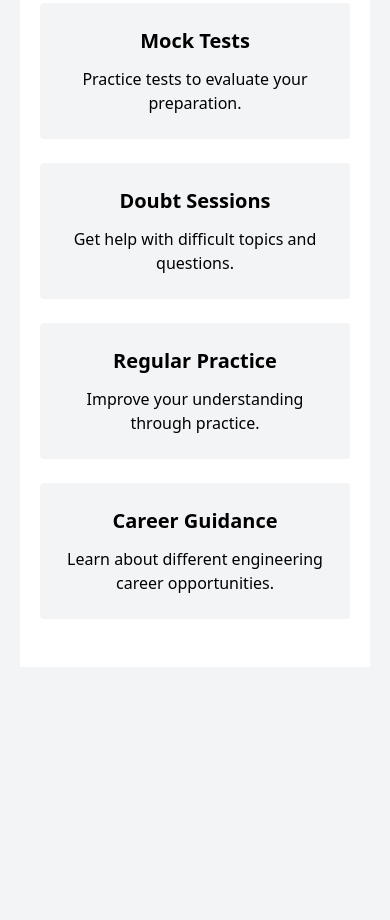
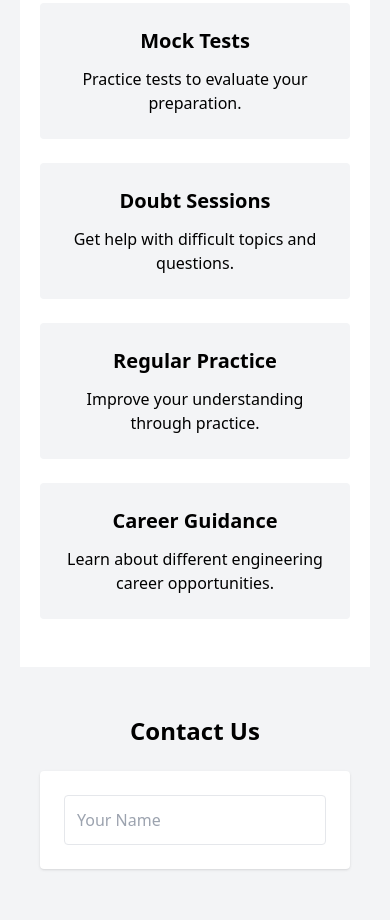
Before and after one commit to vik31as07-droid/project, a plain HTML site: page index.html in a window 390 px wide. Shown: the part 2663-3583 px from the top of the page. Before the commit the page ends 3378 px from the top, so only its background shows below. Drawn offline with nearby package versions, Linux system fonts and the light colour scheme.

Commit message:
Improved mobile view

```diff
--- a/index.html
+++ b/index.html
@@ -148,3 +148,12 @@
       </div>
 
     </div>
+    </section>
+
+  <!-- Contact -->
+  <section id="contact" class="px-5 py-12 md:p-16">
+    <h2 class="text-2xl md:text-3xl font-bold text-center mb-6">Contact Us</h2>
+
+    <form class="max-w-lg mx-auto bg-white p-6 rounded shadow space-y-4">
+      <input type="text" placeholder="Your Name"
+        class="w-full p-3 border rounded" required>
```
